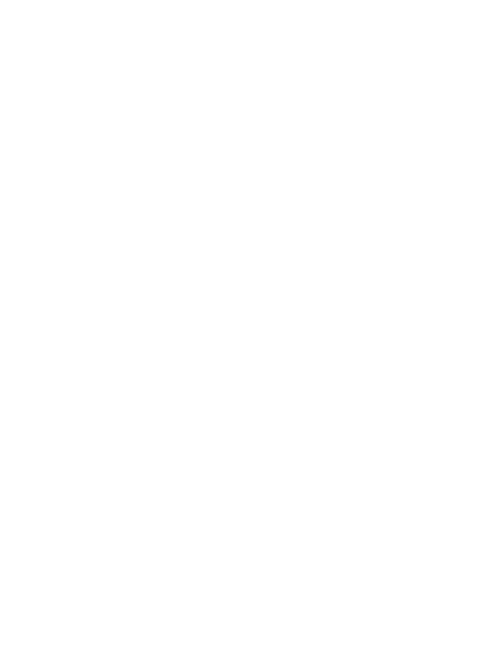
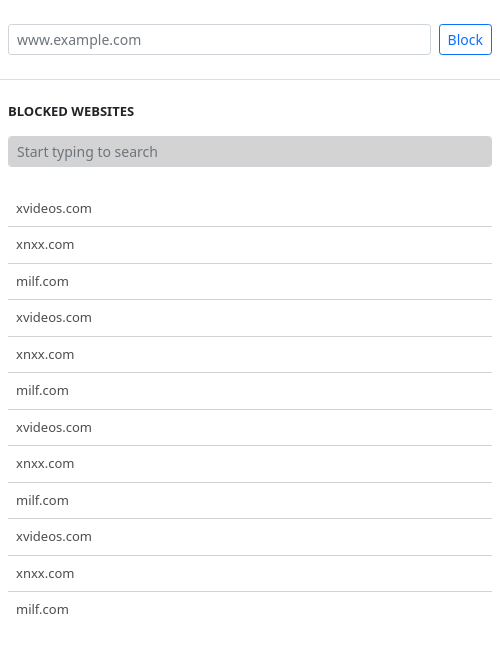
Before and after one commit to kiraboibrahim/nsfw-blocker, a browser extension: page public/popup.html in a window 400 px wide. Shown: the whole page, 500 px wide, since content can reach past the window. Drawn offline with Linux system fonts and the light colour scheme; files that its build step writes are made by us from their sources.

Commit message:
feat: Develop UI for the popup

```diff
--- a/public/popup.html
+++ b/public/popup.html
@@ -2,8 +2,34 @@
 <html lang="en">
   <head>
     <meta charset="UTF-8" />
-    <title>My Chrome Extension</title>
+    <title>XXX Blocker</title>
+    <link rel="stylesheet" href="bootstrap.min.css" />
     <link rel="stylesheet" href="popup.css" />
   </head>
-  <body></body>
+  <body>
+    <form class="nsfw-domain-add-form mb-2 d-flex p-2 pt-4">
+      <input class="form-control form-control-sm nsfw-domain-add-form__domain" type="text" name="domain" pattern="^(?=.*{4,253}$)((?!-)([A-Za-z0-9]{1,63}(?<!-)\.)+[A-Za-z]{2,6}$)" placeholder="www.example.com" required="required">
+      <button class="btn btn-sm btn-outline-primary ms-2" type="submit">Block</button>
+    </form>
+    <hr class="divider" />
+
+    <h1 class="ps-2 mt-4 title">BLOCKED WEBSITES</h1>
+    <form class="nsfw-domain-search-form mb-3 p-2 pb-1">
+      <input class="form-control form-control-sm nsfw-domain-search-form__query" type="search" name="query" placeholder="Start typing to search">
+    </form>
+    <ul class="nsfw-list p-2 pt-1">
+      <li class="nsfw-list__domain pb-2">xvideos.com</li>
+      <li class="nsfw-list__domain pb-2">xnxx.com</li>
+      <li class="nsfw-list__domain pb-2">milf.com</li>
+      <li class="nsfw-list__domain pb-2">xvideos.com</li>
+      <li class="nsfw-list__domain pb-2">xnxx.com</li>
+      <li class="nsfw-list__domain pb-2">milf.com</li>
+      <li class="nsfw-list__domain pb-2">xvideos.com</li>
+      <li class="nsfw-list__domain pb-2">xnxx.com</li>
+      <li class="nsfw-list__domain pb-2">milf.com</li>
+      <li class="nsfw-list__domain pb-2">xvideos.com</li>
+      <li class="nsfw-list__domain pb-2">xnxx.com</li>
+      <li class="nsfw-list__domain pb-2">milf.com</li>
+    </ul>
+  </body>
 </html>
--- a/src/content.ts
+++ b/src/content.ts
@@ -2,6 +2,8 @@ let BadWordsFilter = require('bad-words');
 
 import { stemmer } from 'stemmer';
 
+// For nsfw.css to be emitted, It has to be imported here
+import "./nsfw.css";
 
 class NSFWWordsFilter {
   protected bad_words_filter = new BadWordsFilter();
--- a/src/popup.css
+++ b/src/popup.css
@@ -15,78 +15,38 @@ html {
 }
 
 body {
-  width: 350px;
-  height: 300px;
+  width: 500px;
+  font-size: 16px;
+  height: 600px;
+  border-radius: 5px;
 }
 
-.app {
-  height: 100%;
-  display: flex;
-  align-items: center;
-  justify-content: center;
-  flex-direction: column;
-  text-align: center;
-  padding: 20px;
+.divider {
+  color: #7A7A7A;
 }
 
 .title {
-  font-size: 18px;
-  font-weight: 600;
-  margin-bottom: 10px;
+  font-size: 13px;
+  font-weight: bold;
 }
 
-.subtitle {
-  font-size: 12px;
+.nsfw-domain-search-form__query, .nsfw-domain-search-form__query:focus {
+  background-color: lightgray;
 }
 
-code {
-  font-size: 12px;
-  font-family: inherit;
-  background-color: rgba(254, 237, 185, 0.3);
-  padding: 2px 4px;
-  border-radius: 2px;
+.nsfw-list {
+  list-style: none;
+  padding: 0;
 }
 
-.counter-label {
-  font-size: 12px;
-  margin-bottom: 5px;
+.nsfw-list__domain {
+  color: #4D4D4D;
 }
 
-.counter {
-  font-size: 36px;
-  font-weight: 700;
+.nsfw-list__domain {
+  padding: 8px;
+  font-size: 13px;
 }
-
-.button-container {
-  margin-top: 15px;
+.nsfw-list > .nsfw-list__domain:not(:last-child) {
+  border-bottom: 1px solid lightgray;
 }
-
-.button {
-  border: 0;
-  display: inline-block;
-  padding: 10px 20px;
-  margin-right: 4px;
-  margin-left: 4px;
-  background-color: bisque;
-  font-size: 16px;
-  cursor: pointer;
-  border-radius: 4px;
-  text-decoration: none;
-  transition: transform 0.2s ease;
-  user-select: none;
-}
-
-.button:focus {
-  outline: none;
-}
-
-.button:hover {
-  transform: scale(1.1);
-}
-
-.divider {
-  margin: 30px auto 25px;
-  width: 50px;
-  border: 0.5px dashed #000;
-  opacity: 0.1;
-}
--- a/src/popup.ts
+++ b/src/popup.ts
@@ -1 +1,4 @@
 'use strict';
+
+// For popup.css, to be emitted, it has to be imported here
+import './popup.css';
```
